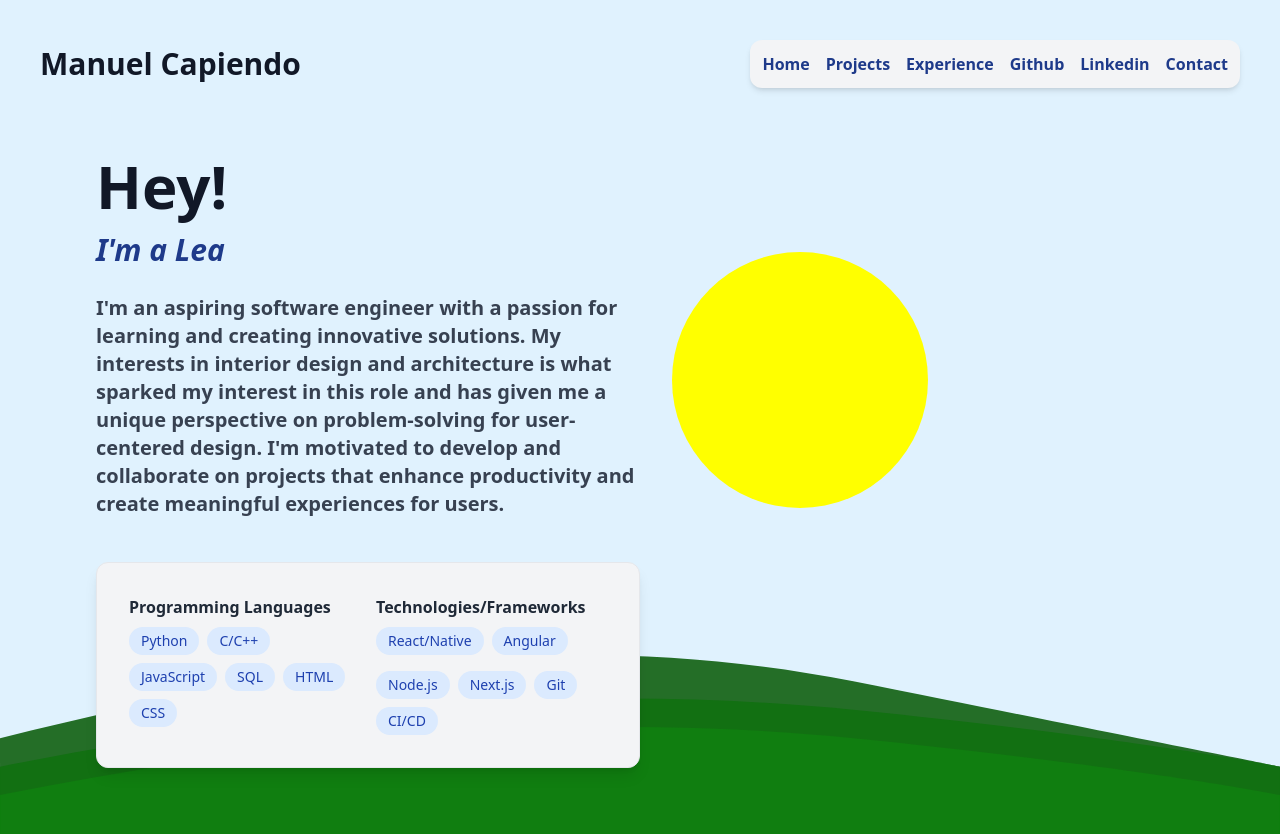
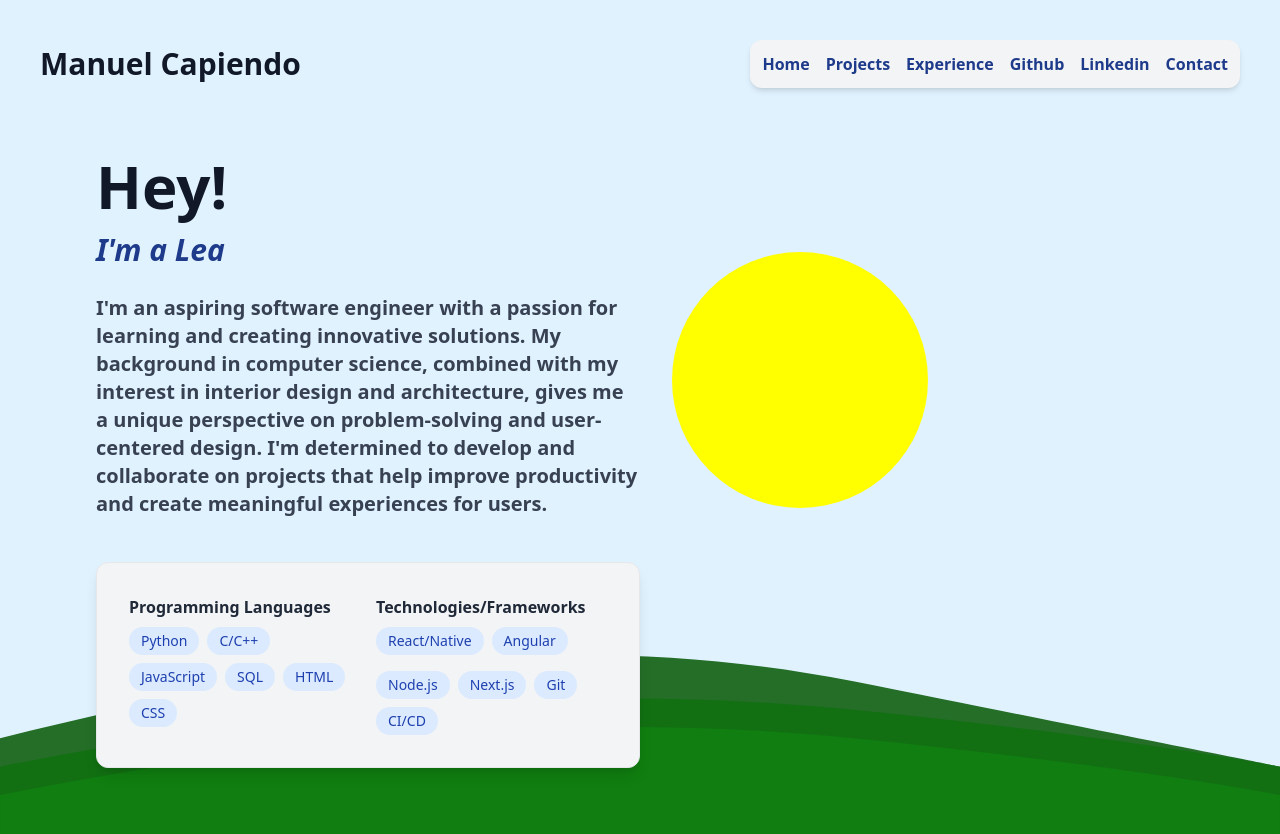
Before and after one commit to mgcapiendo/ProfessionalSite, a Next.js app: page / in a window 1280 px wide. Shown: the top 834 px of the page. Built offline with nearby package versions, Linux system fonts and the light colour scheme.

Commit message:
updated summary

```diff
--- a/src/app/page.js
+++ b/src/app/page.js
@@ -491,9 +491,9 @@ export default function Home() {
                 <div className="mt-8">
                   <p className="text-base sm:text-lg md:text-xl text-gray-700 font-semibold leading-relaxed">
                     I'm an aspiring software engineer with a passion for learning and creating innovative solutions.
-                    My interests in interior design and architecture is what sparked my interest in this role and has given me a unique perspective
-                    on problem-solving for user-centered design. I'm motivated to develop and collaborate on projects that
-                    enhance productivity and create meaningful experiences for users.
+                    My background in computer science, combined with my interest in interior design and architecture, gives me a
+                    unique perspective on problem-solving and user-centered design. I'm determined to develop and collaborate on projects that
+                    help improve productivity and create meaningful experiences for users.
                   </p>
                 </div>
                 </motion.div>
```
